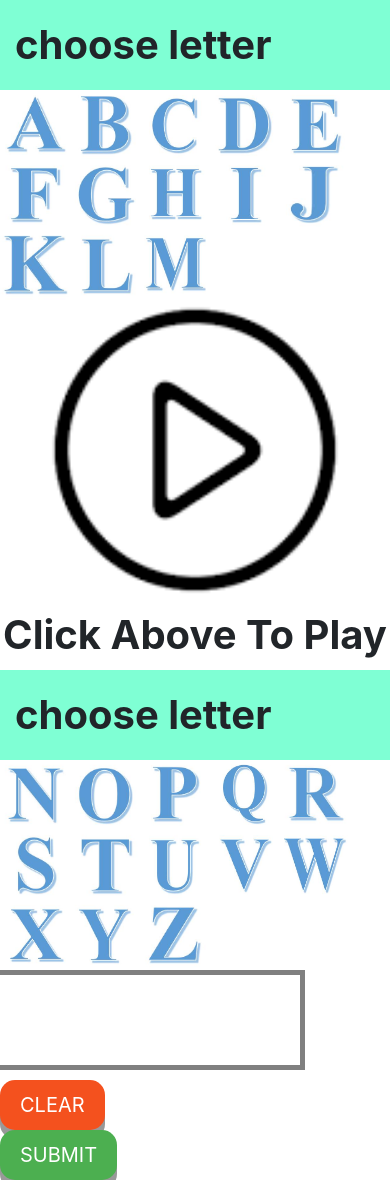
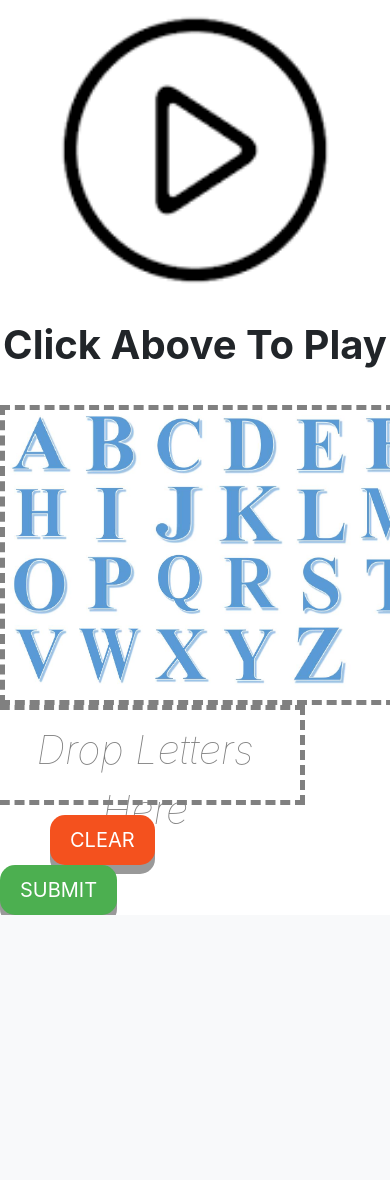
Before and after one commit to pow25/UIdesign, a Flask app: page /letter/1 in a window 390 px wide; the page is wider, and only the part inside the window is pictured. Shown: the part 56-1236 px from the top of that part. After the commit the page ends 971 px from the top of that part, so only its background shows below. Run offline with Flask 2, Linux system fonts and the light colour scheme; some libraries are stand-ins or nearby versions.

Commit message:
finsih improvement of letter game

```diff
--- a/static/letter.css
+++ b/static/letter.css
@@ -10,13 +10,15 @@
     text-align: center;
     padding-top: 5px;
     padding-bottom: 5px;
+    margin-top: 20px;
 }
 #gif{
+    margin-top:10px;
     margin-left: auto;
     margin-right: auto;
     display: block;
-    height: 300px;
-    width: 300px;
+    height: 280px;
+    width: 280px;
 }
 .border_light{
     border:2px solid darkgray;
@@ -29,7 +31,7 @@
     height: 100px;
     width: 320px;
     padding: 10px;
-    border: 5px solid gray;
+    border: 5px dashed gray;
     margin: 0;
     font-size: 40px;
     font-weight: lighter;
@@ -71,6 +73,7 @@
     display: inline-block;
     padding: 10px 20px;
     font-size: 20px;
+    margin-left: 50px;
     cursor: pointer;
     text-align: center;
     text-decoration: none;
@@ -89,3 +92,17 @@
     box-shadow: 0 5px #666;
     transform: translateY(4px);
 }
+#msg{
+    text-align: center;
+    color: gray;
+    font-style: italic;
+}
+.ui-state-highlight{
+    background-color: rgb(218, 213, 213);
+}
+#names{
+    height: 300px;
+    width: 500px;
+    margin-top:25px;
+    border: 5px dashed gray;
+}
--- a/static/letter.js
+++ b/static/letter.js
@@ -5,12 +5,7 @@ function makeNames() {
     $.each(name,function(index,value){
         var id = "#"+value;
         var new_row = "<img id='"+value+"' src='/static/letters/"+value+".jpg' width='70' height='70'>";
-        if ( index < 13 ){
-            $("#names").append(new_row);
-        }
-        else{
-            $("#names2").append(new_row);
-        }
+        $("#names").append(new_row);
         $(id).draggable({
             zIndex: 2500,
             cursor:"move",
@@ -34,6 +29,7 @@ function makeNames() {
             }
         );
     });
+    $(".answer").append("<div id='msg'>Drop Letters Here</div>");
 }
 
 $(document).ready(function() {
@@ -56,16 +52,17 @@ $(document).ready(function() {
             "ui-droppable-active": "ui-state-highlight"
         },
         over: function( event, ui ) {
-            $(this).css("border","5px solid black");
+            $(this).css("border","5px dashed black");
         },
         out: function( event, ui ) {
-            $(this).css("border","5px solid gray");;
+            $(this).css("border","5px dashed gray");;
         },
         drop:function (event,ui) {
             //get dropped name
             var drop_name = $(ui.draggable).attr('id');
             user_answer.push(drop_name);
             $("#"+drop_name).remove();
+            $("#msg").remove();
             var new_row2 = "<span class='answer_letter'>"+drop_name+"</span>";
             $(".answer").append(new_row2);
         }
--- a/templates/letter.html
+++ b/templates/letter.html
@@ -31,35 +31,30 @@
     </nav>
     <div class="contain">
         <div class="row">
-            <div class="col-md-3">
-                <div class="blue">choose letter</div>
-                <div id="names"></div>
-            </div>
             <div class="col-md-6">
                 <img id="gif" src="/static/other/play.png">
                 <div id="instruction">Click Above To Play</div>
             </div>
-            <div class="col-md-3">
-                <div class="blue">choose letter</div>
-                <div id="names2"></div>
+            <div class="col-md-6">
+                <div id="names"></div>
             </div>
         </div>
         <div class="row">
-            <div class="col-md-2"></div>
-            <div class="col-md-8 answer">
+            <div class="col-md-6"></div>
+            <div class="col-md-5 answer">
             </div>
-            <div class="col-md-2"></div>
+            <div class="col-md-1"></div>
         </div>
         <div class="row padding">
-            <div class="col-md-3"></div>
+            <div class="col-md-6"></div>
             <div class="col-md-2">
                 <button id="btn_clear" class="clear_button">CLEAR</button>
             </div>
-            <div class="col-md-2"></div>
+            <div class="col-md-1"></div>
             <div class="col-md-2">
                 <button id="btn_submit" class="submit_button">SUBMIT</button>
             </div>
-            <div class="col-md-3"></div>
+            <div class="col-md-1"></div>
         </div>
     </div>
 </body>
```
